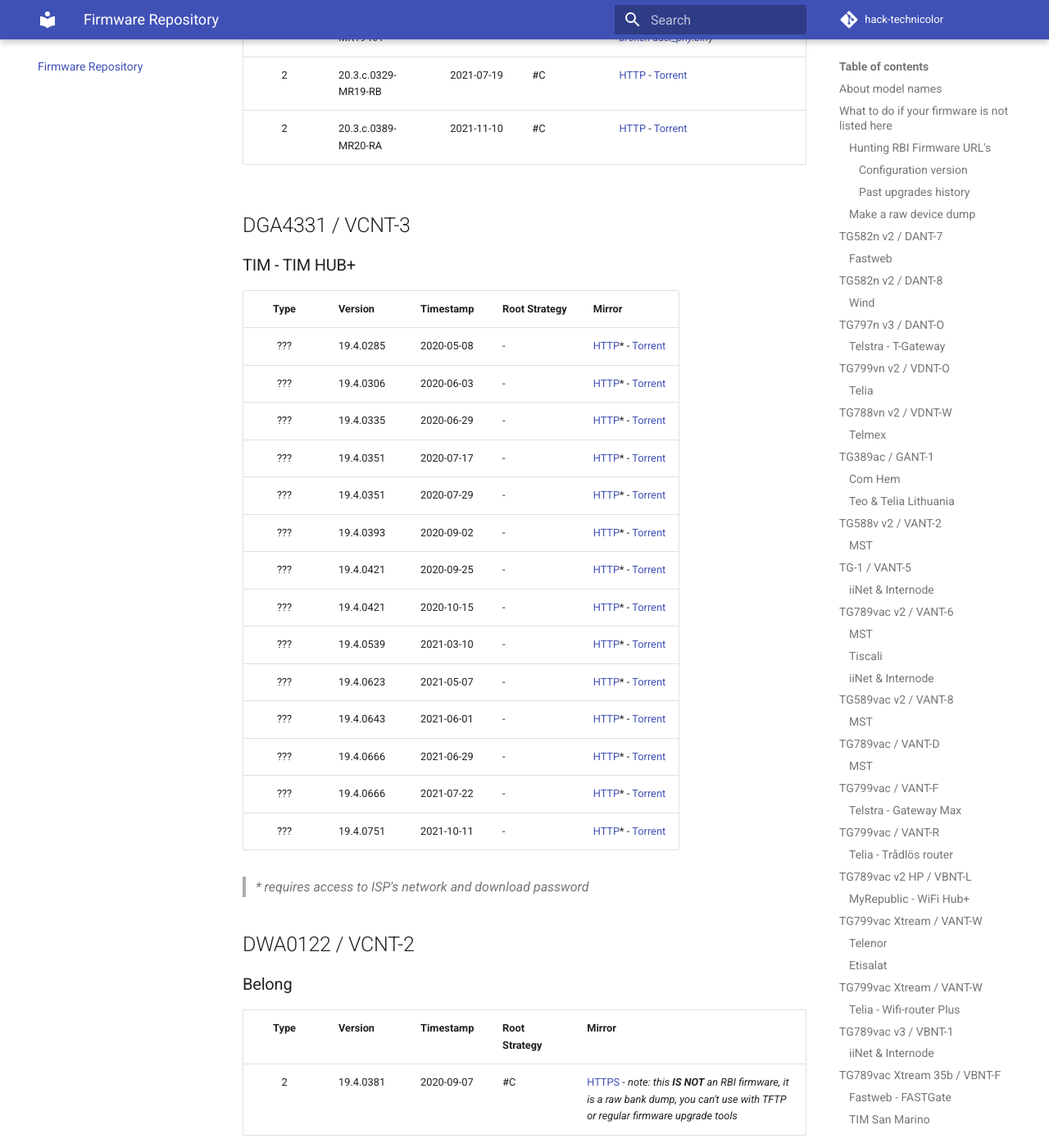
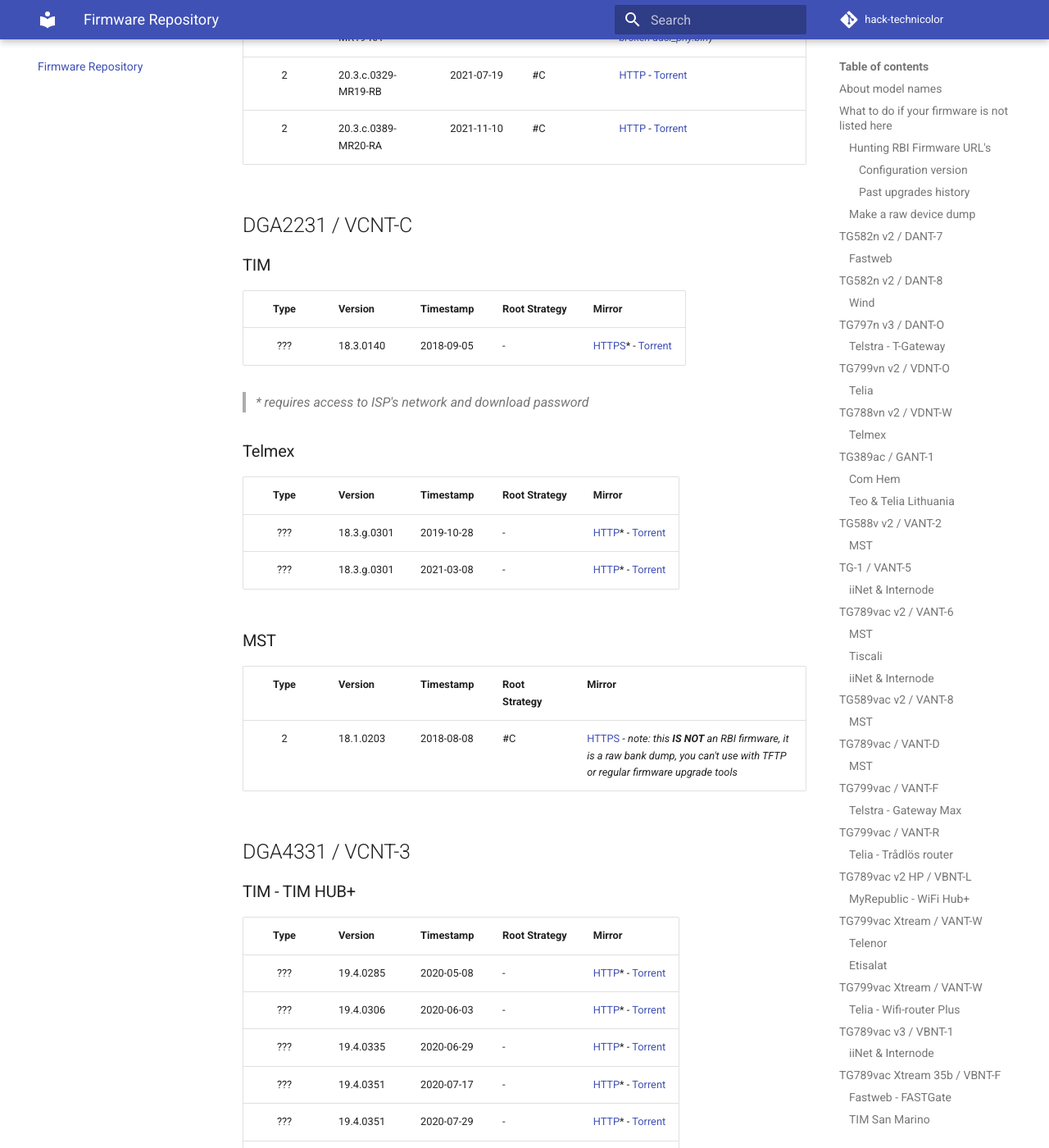
Before and after one commit to hack-technicolor/hack-technicolor, an MkDocs documentation site: the page built from docs/Repository.md, in a window 1280 px wide and 1400 px high, scrolled down 23610 px. Shown: the whole window at 82% size. Built offline with MkDocs 1.6.1 and Material for MkDocs 9.7.7, drawn with Linux system fonts in a browser that asks for light colours; comment, search, counter and statistics services are not loaded.

Commit message:
Add support for VCNT-C

```diff
--- a/docs/Repository.md
+++ b/docs/Repository.md
@@ -612,6 +612,31 @@
 | 2      | 20.3.c.0329-MR19-RB  | 2021-07-19 | #C            | [HTTP](http://fwstore.bdms.telstra.net/Technicolor_vcnt-a_20.3.c.0329-MR19-RB/vcnt-a_20.3.c.0329-MR19-RB.rbi) - [Torrent](https://github.com/hack-technicolor/hack-technicolor/blob/master/torrents/vcnt-a/vcnt-a_20.3.c.0329-MR19-RB.rbi.torrent?raw=true) |
 | 2      | 20.3.c.0389-MR20-RA  | 2021-11-10 | #C            | [HTTP](http://fwstore.bdms.telstra.net/Technicolor_vcnt-a_20.3.c.0389-MR20-RA/vcnt-a_20.3.c.0389-MR20-RA.rbi) - [Torrent](https://github.com/hack-technicolor/hack-technicolor/blob/master/torrents/vcnt-a/vcnt-a_20.3.c.0389-MR20-RA.rbi.torrent?raw=true) |
 
+## DGA2231 / VCNT-C
+
+### TIM
+
+| Type   | Version            | Timestamp  | Root Strategy | Mirror |
+|:------:|:-------------------|:-----------|:--------------|:-------|
+| ???    | 18.3.0140          | 2018-09-05 | -             | [HTTPS](https://fw.regman-tl.interbusiness.it:11443/Firmware/TR069/AGThomson/AGTSA_1.0.0_001_CLOSED.rbi)* - [Torrent](https://github.com/hack-technicolor/hack-technicolor/blob/master/torrents/vcnt-c/AGTSA_1.0.0_001_CLOSED.rbi.torrent?raw=true) |
+
+> *\* requires access to ISP's network and download password*
+
+### Telmex
+
+| Type   | Version            | Timestamp  | Root Strategy | Mirror |
+|:------:|:-------------------|:-----------|:--------------|:-------|
+| ???    | 18.3.g.0301        | 2019-10-28 | -             | [HTTP](http://gateway.telmex.com/test/DGA2231_18.3.G.0301/DGA2231_vcnt-c_18.3.g.0301-official.rbi)* - [Torrent](https://github.com/hack-technicolor/hack-technicolor/blob/master/torrents/vcnt-c/DGA2231_vcnt-c_18.3.g.0301-official.rbi.torrent?raw=true) |
+| ???    | 18.3.g.0301        | 2021-03-08 | -             | [HTTP](http://gateway.telmex.com/Pruebas_Technicolor_DGA2231/vcnt-c_DGA2231TMX_18.3.g.0301v3_ff8f20c8.rbi)* - [Torrent](https://github.com/hack-technicolor/hack-technicolor/blob/master/torrents/vcnt-c/vcnt-c_DGA2231TMX_18.3.g.0301v3_ff8f20c8.rbi.torrent?raw=true) |
+
+### MST
+
+| Type   | Version                 | Timestamp  | Root Strategy | Mirror |
+|:------:|:------------------------|:-----------|:--------------|:-------|
+| 2      | 18.1.0203               | 2018-08-08 | #C            | [HTTPS](https://github.com/hack-technicolor/tch-bank-dumps/raw/master/vcnt-c/mst-vcnt-c_18.1.0203-1641038-bank_dump.xz) - *note: this **IS NOT** an RBI firmware, it is a raw bank dump, you can't use with TFTP or regular firmware upgrade tools* |
+
+
+
 ## DGA4331 / VCNT-3
 
 ### TIM - TIM HUB+
```
Also changed, not shown: 4 other files.
